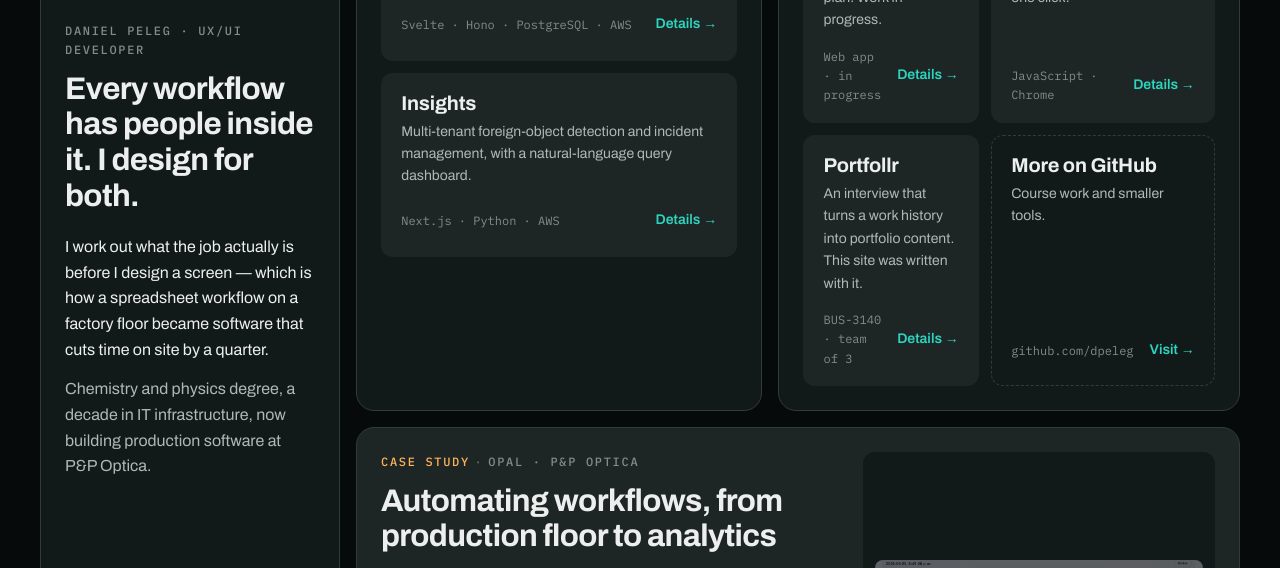
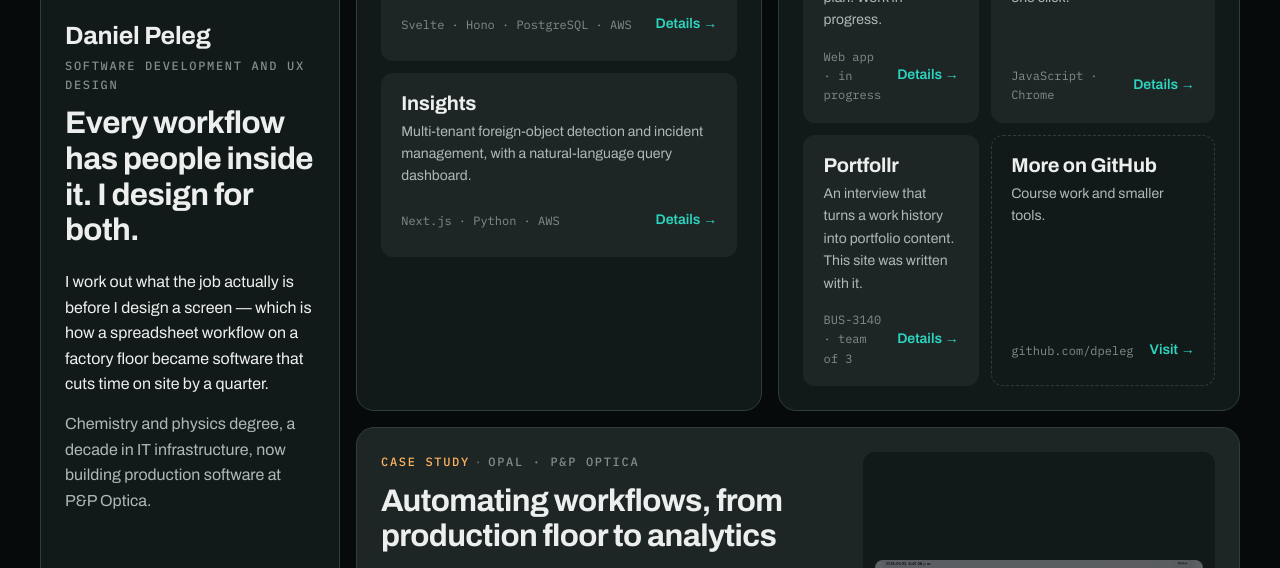
Before and after one commit to dpeleg/dpeleg.github.io, a plain HTML site: page index.html in a window 1280 px wide. Shown: the part 212-780 px from the top of the page. Drawn offline with Linux system fonts and the light colour scheme.

Commit message:
style udpates

```diff
--- a/css/styles.css
+++ b/css/styles.css
@@ -193,6 +193,7 @@ button { font: inherit; color: inherit; }
   background: var(--raised); border-radius: var(--radius-sm);
   padding: 1rem; display: grid; place-items: center; margin-bottom: 1.5rem;
 }
+.identity__name { font-size: var(--fs-lg); font-weight: 700; line-height: 1.2; letter-spacing: -0.01em; color: var(--text); margin: 0 0 .3rem; }
 .identity__logo img { width: 128px; border-radius: 6px; }
 .identity h1 { font-size: var(--fs-xl); line-height: 1.14; letter-spacing: -0.02em; margin-bottom: 1.25rem; }
 .identity__lead { color: var(--text); }
--- a/index.html
+++ b/index.html
@@ -4,16 +4,16 @@
 <head>
   <meta charset="utf-8">
   <meta name="viewport" content="width=device-width, initial-scale=1">
-  <title>Daniel Peleg — UX/UI Developer | Workflow-first software, Waterloo ON</title>
+  <title>Daniel Peleg — Software Development and UX Design | Workflow-first software, Waterloo ON</title>
   <meta name="description"
-    content="Portfolio of Daniel Peleg, a UX/UI developer in Waterloo, Ontario. I work out what the job actually is before I design a screen — featured: OPAL, a platform that cut time on site by ~25% and post-processing by ~60%.">
+    content="Portfolio of Daniel Peleg, working in software development and UX design in Waterloo, Ontario. I work out what the job actually is before I design a screen — featured: OPAL, a platform that cut time on site by ~25% and post-processing by ~60%.">
   <meta name="author" content="Daniel Peleg">
   <meta name="theme-color" content="#070A0A">
   <link rel="canonical" href="https://dpeleg.github.io/">
 
   <!-- Open Graph / social preview -->
   <meta property="og:type" content="website">
-  <meta property="og:title" content="Daniel Peleg — UX/UI Developer">
+  <meta property="og:title" content="Daniel Peleg — Software Development and UX Design">
   <meta property="og:description"
     content="Every workflow has people inside it. I design for both. Featured case study: OPAL, from production floor to analytics.">
   <meta property="og:image" content="https://dpeleg.github.io/assets/img/og-image.png">
@@ -33,7 +33,7 @@
     "@context": "https://schema.org",
     "@type": "Person",
     "name": "Daniel Peleg",
-    "jobTitle": "UX/UI Developer",
+    "jobTitle": "Software Development and UX Design",
     "address": { "@type": "PostalAddress", "addressLocality": "Waterloo", "addressRegion": "ON", "addressCountry": "CA" },
     "alumniOf": ["Conestoga College", "The Hebrew University of Jerusalem"],
     "knowsAbout": ["UX design", "Svelte", "React", "TypeScript", "Python", "AWS", "PostgreSQL", "Flutter"]
@@ -60,7 +60,8 @@
           <img src="assets/img/logo.png" width="480" height="280" alt="DP monogram logo">
         </div>
 
-        <p class="label">Daniel Peleg · UX/UI developer</p>
+        <p class="identity__name">Daniel Peleg</p>
+        <p class="label">Software Development and UX Design</p>
         <h1>Every workflow has people inside it. I design for both.</h1>
         <p class="identity__lead">I work out what the job actually is before I design a screen — which is how a
           spreadsheet workflow on a factory floor became software that cuts time on site by a quarter.</p>
```
